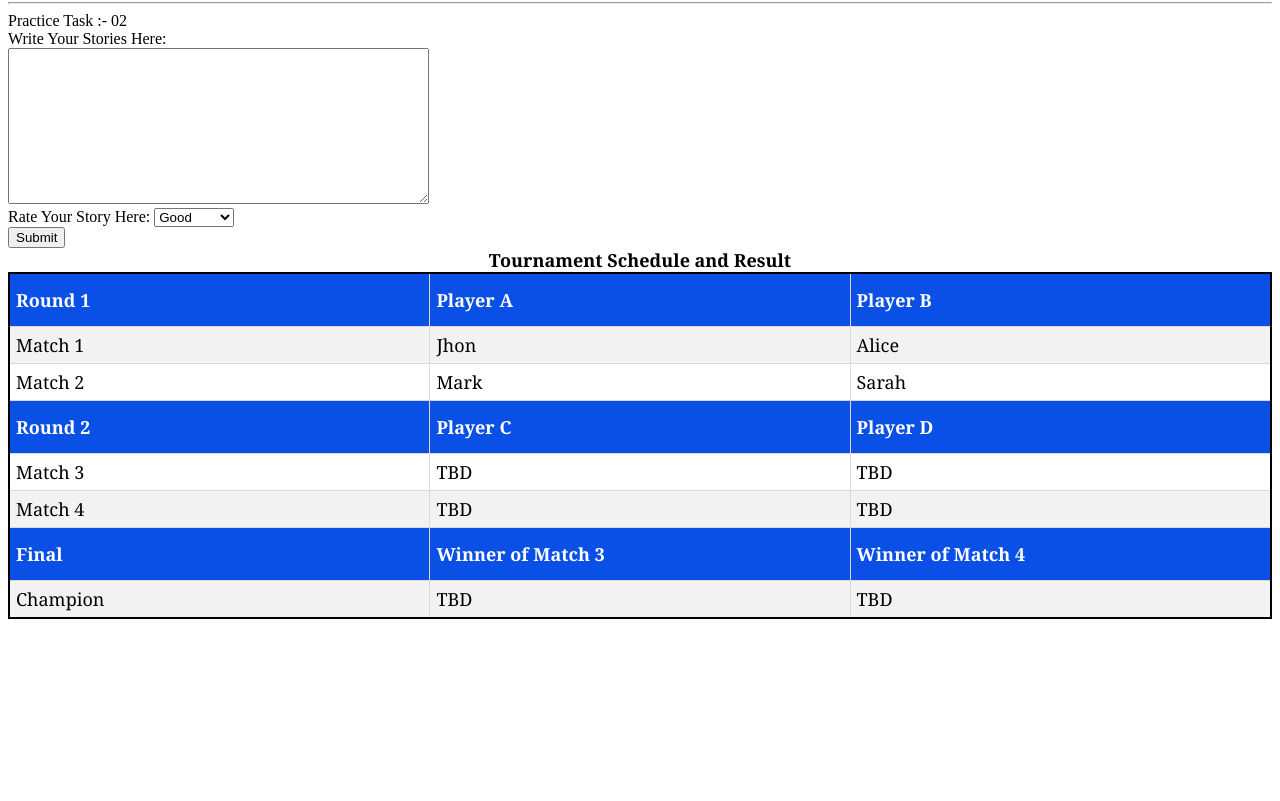
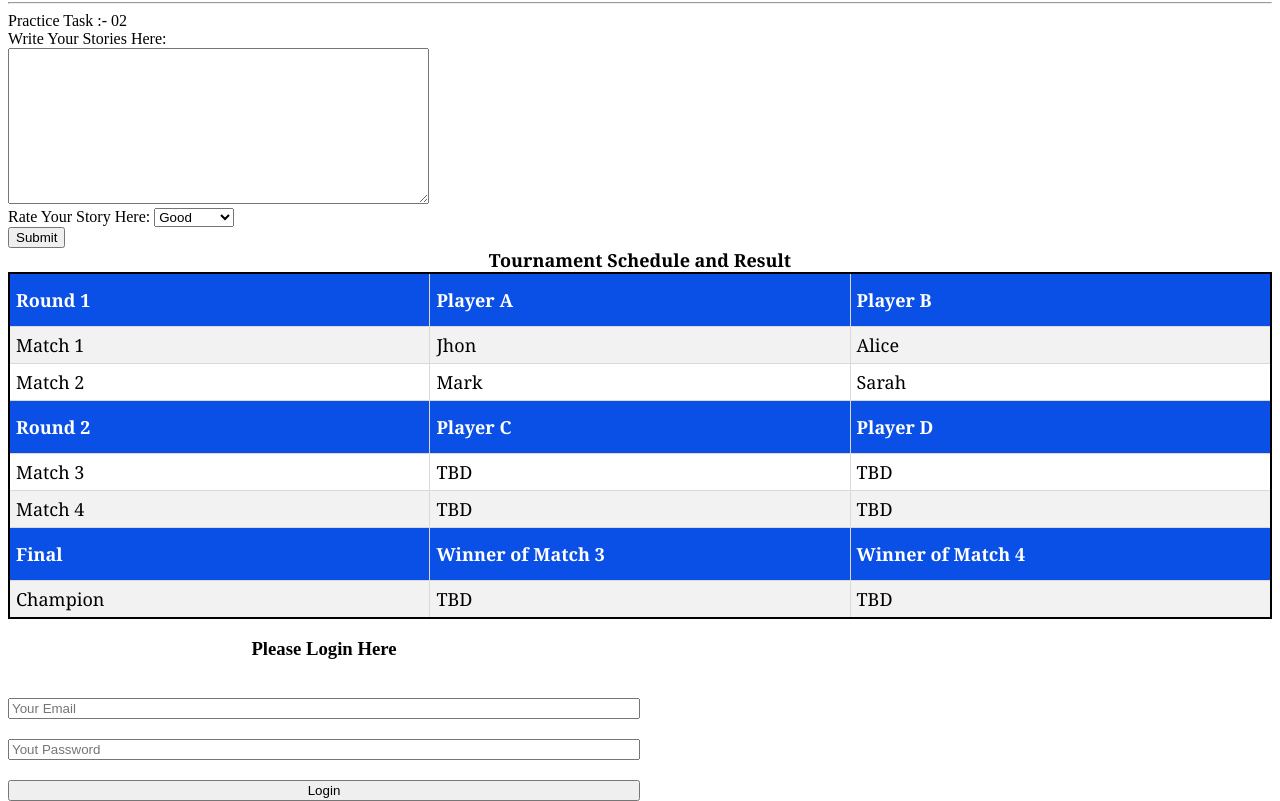
Before and after one commit to omarjafor/MyFirstWebsite, a plain HTML site: page index.html in a window 1280 px wide. Shown: the part 3226-4027 px from the top of the page. Before the commit the page ends 3845 px from the top, so only its background shows below. Drawn offline with Linux system fonts and the light colour scheme.

Commit message:
login form

```diff
--- a/index.html
+++ b/index.html
@@ -188,5 +188,11 @@
             <td>TBD</td>
         </tr>
     </table>
+    <form class="login-form" action="">
+        <h3>Please Login Here</h3>
+        <input type="email" name="" id="" placeholder="Your Email">
+        <input type="password" name="" id="" placeholder="Yout Password">
+        <input type="submit" value="Login">
+    </form>
 </body>
 </html>
--- a/style.css
+++ b/style.css
@@ -174,3 +174,12 @@ caption{
     font-size: 18px;
     font-weight: bold;
 }
+.login-form{
+    display: flex;
+    flex-direction: column;
+    width: 50%;
+    text-align: center;
+}
+.login-form input{
+    margin-top: 20px;
+}
```
